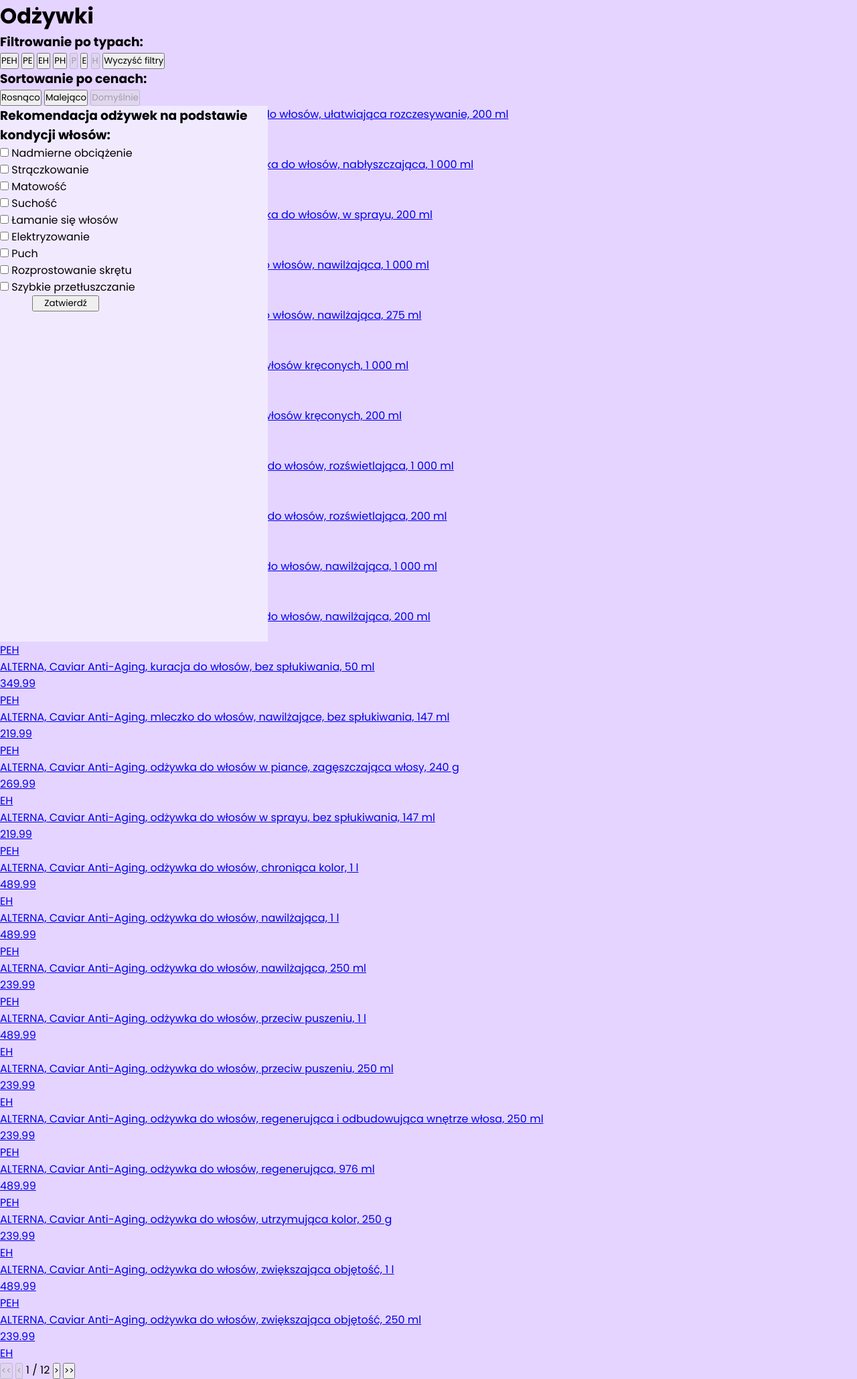
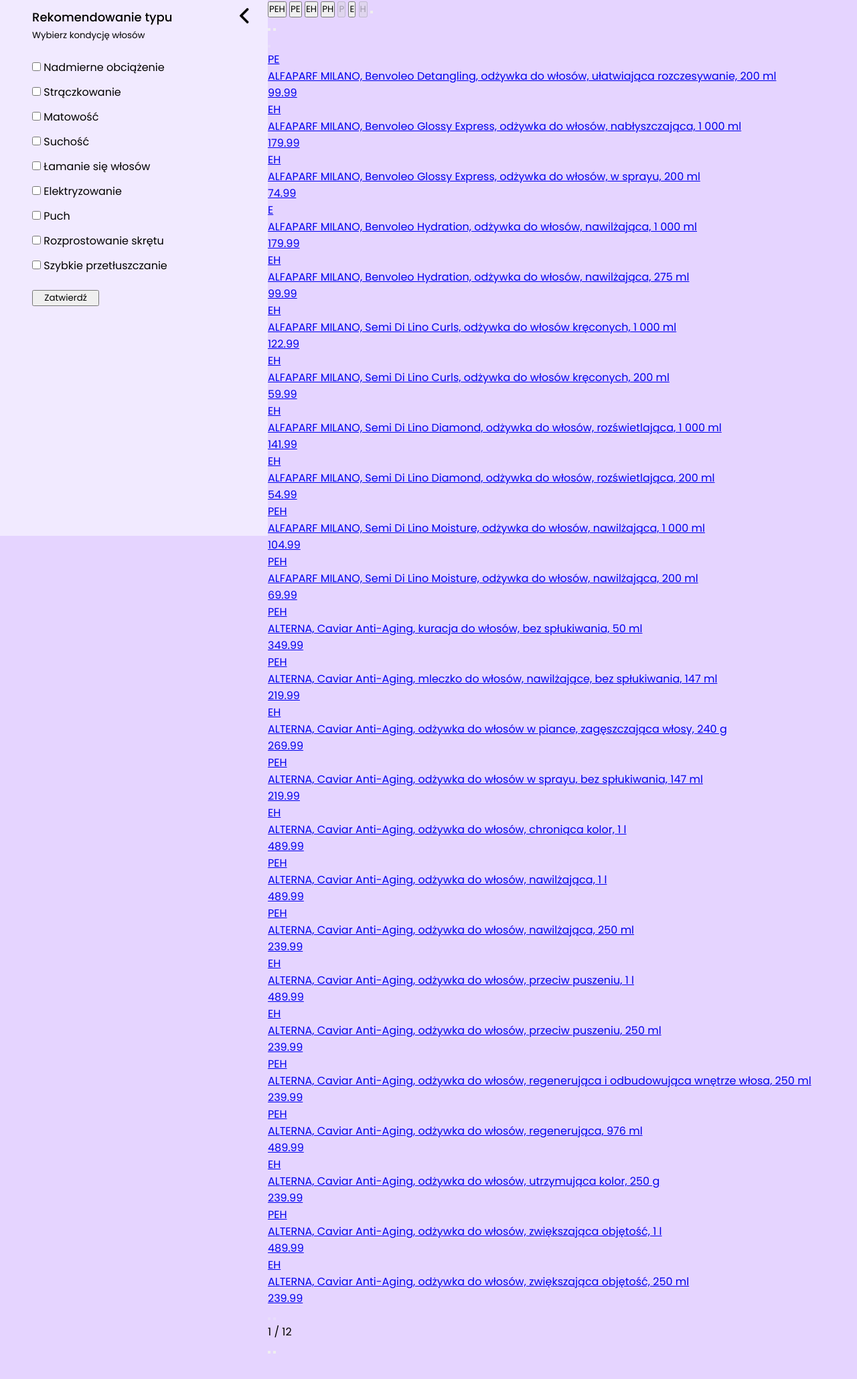
Before and after one commit to anikk25/projekt_inzynierski, a Flask app: page / in a window 1280 px wide. Shown: the whole page at 67% size. After the commit the page ends 2021 px from the top, so only its background shows below. Run offline with Flask 3, Linux system fonts and the light colour scheme; data comes from the database, SQL or seed files in the repository.

Commit message:
Podzielono stronę na poszególne kontenery i stworzono zwijany formularz rekomendacji typu

```diff
--- a/Projekt_Ania/app/templates/index.html
+++ b/Projekt_Ania/app/templates/index.html
@@ -7,11 +7,66 @@
 {% endblock %}
 
 {% block body %}
-<h1>
-    Odżywki
-</h1>
+<form action="/" method="POST" id="hair_condition_form">
+    <div id="hair_condition_form_top">
+        <div id="hair_condition_form_header_container">
+            <h3>Rekomendowanie typu</h3>
+            <small>Wybierz kondycję włosów</small>
+        </div>
+        <div id="toggle_hair_condition_form" onclick="toggleHairConditionForm()"></div>
+    </div>
+    <div id="hair_condition_options_list">
+        <div>
+            <input type="checkbox" name='hair_condition' value="Nadmierne obciążenie" {% if "Nadmierne obciążenie" in website_state["last_selected_hair_conditions"] %} checked {% endif %}>
+            Nadmierne obciążenie
+        </div>
+
+        <div>
+            <input type="checkbox" name='hair_condition' value="Strączkowanie" {% if "Strączkowanie" in website_state["last_selected_hair_conditions"] %} checked {% endif %}>
+            Strączkowanie
+        </div>
+
+        <div>
+            <input type="checkbox" name='hair_condition' value="Matowość" {% if "Matowość" in website_state["last_selected_hair_conditions"] %} checked {% endif %}>
+            Matowość
+        </div>
+
+        <div>
+            <input type="checkbox" name='hair_condition' value="Suchość" {% if "Suchość" in website_state["last_selected_hair_conditions"] %} checked {% endif %}>
+            Suchość
+        </div>
+
+        <div>
+            <input type="checkbox" name='hair_condition' value="Łamanie się włosów" {% if "Łamanie się włosów" in website_state["last_selected_hair_conditions"] %} checked {% endif %}>
+            Łamanie się włosów
+        </div>
+
+        <div>
+            <input type="checkbox" name='hair_condition' value="Elektryzowanie" {% if "Elektryzowanie" in website_state["last_selected_hair_conditions"] %} checked {% endif %}>
+            Elektryzowanie
+        </div>
+
+        <div>
+            <input type="checkbox" name='hair_condition' value="Puch" {% if "Puch" in website_state["last_selected_hair_conditions"] %} checked {% endif %}>
+            Puch
+        </div>
+
+        <div>
+            <input type="checkbox" name='hair_condition' value="Rozprostowanie skrętu" {% if "Rozprostowanie skrętu" in website_state["last_selected_hair_conditions"] %} checked {% endif %}>
+            Rozprostowanie skrętu
+        </div>
+
+        <div>
+            <input type="checkbox" name='hair_condition' value="Szybkie przetłuszczanie" {% if "Szybkie przetłuszczanie" in website_state["last_selected_hair_conditions"] %} checked {% endif %}>
+            Szybkie przetłuszczanie
+        </div>
+
+    </div>
+    <button type="submit">Zatwierdź</button>
+</form>
+
+<div id="content">
     <form action="/" method="GET" id="type_form">
-    <h3>Filtrowanie po typach:</h3>
         <input type="submit" name="conditioner_type" value="PEH" {% if website_state["last_conditioner_type"] == "PEH" %} disabled {% endif %}>
         <input type="submit" name="conditioner_type" value="PE" {% if website_state["last_conditioner_type"] == "PE" %} disabled {% endif %}>
         <input type="submit" name="conditioner_type" value="EH" {% if website_state["last_conditioner_type"] == "EH" %} disabled {% endif %}>
@@ -19,129 +74,55 @@
         <input type="submit" name="conditioner_type" value="P" disabled>
         <input type="submit" name="conditioner_type" value="E" {% if website_state["last_conditioner_type"] == "E" %} disabled {% endif %}>
         <input type="submit" name="conditioner_type" value="H" disabled>
-    <button type="submit" name="conditioner_type" value="ALL" {% if website_state["last_conditioner_type"] == "ALL" or "last_conditioner_type" not in website_state.keys() %} disabled {% endif %}>
-        Wyczyść filtry
-    </button>
+        <button type="submit" name="conditioner_type" value="ALL" {% if website_state["last_conditioner_type"] == "ALL" or "last_conditioner_type" not in website_state.keys() %} disabled {% endif %}></button>
     </form>
 
-<form action="/" method="GET" id="price_sort">
-    <h3>Sortowanie po cenach:</h3>
-    <button type="submit" name="sort_order" value="ASC" {% if website_state["sort_order"] == "ASC" %} disabled {% endif %}>
-        Rosnąco
-    </button>
-    <button type="submit" name="sort_order" value="DESC" {% if website_state["sort_order"] == "DESC" %} disabled {% endif %}>
-        Malejąco
-    </button>
-    <button type="submit" name="sort_order" value="DEFAULT" {% if not website_state["sort_order"] or "sort_order" not in website_state.keys() %} disabled {% endif %}>
-        Domyślnie
-    </button>
+    <form action="/" method="GET" id="sort">
+        <i id="dollar_symbol"></i>
+        <div id="price_sort">
+            <button type="submit" name="sort_order" value="ASC" {% if website_state["sort_order"] == "ASC" %} disabled {% endif %}></button>
+            <button type="submit" name="sort_order" value="DESC" {% if website_state["sort_order"] == "DESC" %} disabled {% endif %}></button>
+        </div>
+        <button type="submit" name="sort_order" value="DEFAULT" {% if not website_state["sort_order"] or "sort_order" not in website_state.keys() %} disabled {% endif %}></button>
     </form>
 
-<form action="/" method="POST" id="hair_condition_form">
-    <h3>Rekomendacja odżywek na podstawie kondycji włosów:</h3>
-    <ul class="list-group list-group-flush">
-        <li class="list-group-item">
-            <label class="switch">
-                <input type="checkbox" name='hair_condition' value="Nadmierne obciążenie" {% if "Nadmierne obciążenie" in website_state["last_selected_hair_conditions"] %} checked {% endif %}>
-                <span class="slider round"></span>
-                Nadmierne obciążenie
-            </label>
-        </li>
-        <li class="list-group-item">
-            <label class="switch">
-                <input type="checkbox" name='hair_condition' value="Strączkowanie" {% if "Strączkowanie" in website_state["last_selected_hair_conditions"] %} checked {% endif %}>
-                <span class="slider round"></span>
-                Strączkowanie
-            </label>
-        </li>
-        <li class="list-group-item">
-            <label class="switch">
-                <input type="checkbox" name='hair_condition' value="Matowość" {% if "Matowość" in website_state["last_selected_hair_conditions"] %} checked {% endif %}>
-                <span class="slider round"></span>
-                Matowość
-            </label>
-        </li>
-        <li class="list-group-item">
-            <label class="switch">
-                <input type="checkbox" name='hair_condition' value="Suchość" {% if "Suchość" in website_state["last_selected_hair_conditions"] %} checked {% endif %}>
-                <span class="slider round"></span>
-                Suchość
-            </label>
-        </li>
-        <li class="list-group-item">
-            <label class="switch">
-                <input type="checkbox" name='hair_condition' value="Łamanie się włosów" {% if "Łamanie się włosów" in website_state["last_selected_hair_conditions"] %} checked {% endif %}>
-                <span class="slider round"></span>
-                Łamanie się włosów
-            </label>
-        </li>
-        <li class="list-group-item">
-            <label class="switch">
-                <input type="checkbox" name='hair_condition' value="Elektryzowanie" {% if "Elektryzowanie" in website_state["last_selected_hair_conditions"] %} checked {% endif %}>
-                <span class="slider round"></span>
-                Elektryzowanie
-            </label>
-        </li>
-        <li class="list-group-item">
-            <label class="switch">
-                <input type="checkbox" name='hair_condition' value="Puch" {% if "Puch" in website_state["last_selected_hair_conditions"] %} checked {% endif %}>
-                <span class="slider round"></span>
-                Puch
-            </label>
-        </li>
-        <li class="list-group-item">
-            <label class="switch">
-                <input type="checkbox" name='hair_condition' value="Rozprostowanie skrętu" {% if "Rozprostowanie skrętu" in website_state["last_selected_hair_conditions"] %} checked {% endif %}>
-                <span class="slider round"></span>
-                Rozprostowanie skrętu
-            </label>
-        </li>
-        <li class="list-group-item">
-            <label class="switch">
-                <input type="checkbox" name='hair_condition' value="Szybkie przetłuszczanie" {% if "Szybkie przetłuszczanie" in website_state["last_selected_hair_conditions"] %} checked {% endif %}>
-                <span class="slider round"></span>
-                Szybkie przetłuszczanie
-            </label>
-        </li>
-    </ul>
-    <button type="submit">Zatwierdź</button>
+    <p id="type_recommendation_text">{% if website_state["type_recommendation"] == None %} {% else %} Rekomendowany typ odżywki: {{ website_state["type_recommendation"] }} {% endif %}</p>
 
-    <p>{% if website_state["type_recommendation"] == None %} {% else %} Rekomendowany typ odżywki: {{ website_state["type_recommendation"] }} {% endif %}</p>
-</form>
-
+    <div id="main_area">
         <main>
             {% for conditioner in conditioners %}
             <a href="{{ conditioner.url }}" target="_blank">
                 <div class="conditioner">
-            <p>{{ conditioner.name }}</p>
-            <p>{{ conditioner.price }}</p>
-            <p>{{ conditioner.pred_type }}</p>
+                    <div id="product_image"></div>
+                    <p id="conditioner_type">{{ conditioner.pred_type }}</p>
+                    <p id="conditioner_name">{{ conditioner.name }}</p>
+                    <p id="conditioner_price">{{ conditioner.price }}</p>
                 </div>
             </a>
             {% endfor %}
         </main>
 
         <form action="/" method="GET" id="pagination">
+            <button type="submit" name="page" value="first" {% if website_state["current_page"] == 1 %} disabled {% endif %}></button>
 
-    <button type="submit" name="page" value="first" {% if website_state["current_page"] == 1 %} disabled {% endif %}>
-        &lt;&lt;
-    </button>
+            <button type="submit" name="page" value="previous" {% if website_state["can_click_previous"] == False %} disabled {% endif %}></button>
 
-    <button type="submit" name="page" value="previous" {% if website_state["can_click_previous"] == False %} disabled {% endif %}>
-        &lt;
-    </button>
+            <p>
+                {{ website_state['current_page'] }} / {{ website_state['total_pages'] }}
+            </p>
 
-    {{ website_state['current_page'] }} / {{ website_state['total_pages'] }}
+            <button type="submit" name="page" value="next" {% if website_state["can_click_next"] == False %} disabled {% endif %}></button>
 
-
-    <button type="submit" name="page" value="next" {% if website_state["can_click_next"] == False %} disabled {% endif %}>
-        &gt;
-    </button>
-
-    <button type="submit" name="page" value="last" {% if website_state["current_page"] == website_state['total_pages'] %} disabled {% endif %}>
-        &gt;&gt;
-    </button>
-
+            <button type="submit" name="page" value="last" {% if website_state["current_page"] == website_state['total_pages'] %} disabled {% endif %}></button>
         </form>
 
+    </div>
+</div>
+
+<script>
+    function toggleHairConditionForm(){
+        var hairConditionForm = document.getElementById("hair_condition_form");
+        hairConditionForm.classList.toggle("closed");
+    }
+</script>
 {% endblock %}
```
Lines whose indentation alone changed are shown as unchanged.
